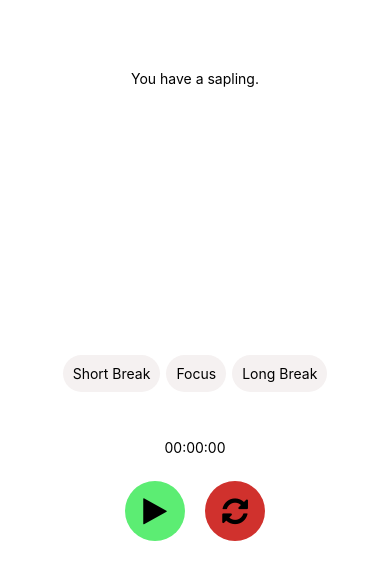
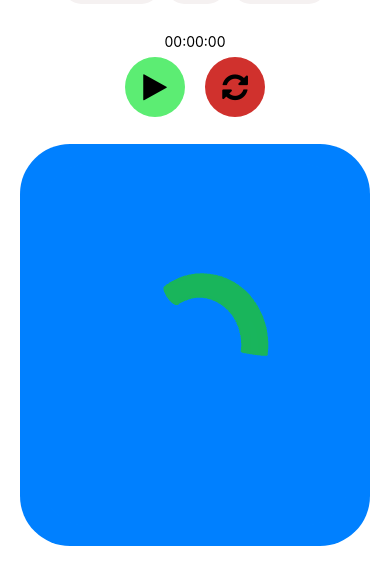
Before and after one commit to GrantGrowcott/Pomodoro-Project, a React Native app in the folder pomodoro-app/: screen / in a window 390 px wide. Shown: the part 278-841 px from the top of the page. Built offline with nearby package versions, Linux system fonts and the light colour scheme.

Commit message:
No Trees... Torus reigns now.

```diff
--- a/pomodoro-app/App.tsx
+++ b/pomodoro-app/App.tsx
@@ -3,7 +3,7 @@ import { View } from "react-native";
 import { Provider } from "react-redux";
 import { store } from "./assets/redux/Store";
 import Task from "./assets/components/task";
-import Tree from "./assets/components/tree";
+import TorusDisplay from "./assets/components/TorusDisplay";
 import Timer from "./assets/components/timer";
 import { styles } from "./assets/styles/styles";
 
@@ -12,9 +12,11 @@ export default function App() {
     <Provider store={store}>
       <View style={styles.container}>
         <Task />
-        <Tree />
         <Timer />
         <StatusBar style="auto" />
+      </View>
+      <View style={styles.canvasContainer}>
+        <TorusDisplay />
       </View>
     </Provider>
   );
--- /dev/null
+++ b/pomodoro-app/assets/components/Torus.tsx
@@ -0,0 +1,59 @@
+import { Mesh } from "three";
+import { useRef } from "react";
+import { useFrame } from "@react-three/fiber";
+import { useDispatch } from "react-redux";
+import { useAppSelector } from "../redux/useApp";
+import { arcIncrement } from "../redux/slices/TorusArc_Slice";
+
+interface TorusProps {
+  arc: number;
+}
+
+const Torus = ({ arc }: TorusProps) => {
+  const ref = useRef<Mesh>([]);
+  const dispatch = useDispatch();
+  const torusArc = useAppSelector((state) => state.torusArc.value);
+
+  const phaseCheck = (arc: number) => {
+    switch (arc) {
+      case 1:
+        return Math.PI * 0.7;
+      case 2:
+        return Math.PI * 1.5;
+      case 3:
+        return Math.PI * 2;
+    }
+  };
+
+  const onClickHandler = () => {
+    if (torusArc != 3) {
+      dispatch(arcIncrement());
+    }
+  };
+
+  const rotate = () => {
+    useFrame((state, delta) => {
+      ref.current.rotation.y += delta * 0.5;
+      ref.current.rotation.z += delta * 0.2;
+    });
+  };
+
+  // useFrames calls
+
+  rotate();
+
+  return (
+    <mesh
+      castShadow={true}
+      receiveShadow={true}
+      ref={ref}
+      position={[0, 0, -10]}
+      onClick={() => onClickHandler()}
+    >
+      <torusGeometry args={[5, 1, 16, 32, phaseCheck(arc)]} />
+      <meshStandardMaterial color="#00cc66" />
+    </mesh>
+  );
+};
+
+export default Torus;
--- /dev/null
+++ b/pomodoro-app/assets/components/TorusDisplay.tsx
@@ -0,0 +1,32 @@
+import { View, Text } from "react-native";
+import { styles } from "../styles/styles";
+import { useAppSelector } from "../redux/useApp";
+import { useDispatch } from "react-redux";
+import { Canvas, useThree } from "@react-three/fiber";
+import Torus from "./Torus";
+
+const TorusDisplay = () => {
+  // No more Tree - Torus is the way now.
+  const dispatch = useDispatch();
+  const torusArc = useAppSelector((state) => state.torusArc.value);
+
+  const torusSpawn = () => {
+    console.log("Torus spawning");
+
+    return <Torus arc={torusArc} />;
+  };
+
+  return (
+    <>
+      <View style={styles.canvasContainer}>
+        <Canvas camera={{ position: [0, 0, 10] }}>
+          <ambientLight intensity={2} />
+          <pointLight position={[0, 0, 10]} intensity={5} />
+          {torusSpawn()}
+        </Canvas>
+      </View>
+    </>
+  );
+};
+
+export default TorusDisplay;
--- a/pomodoro-app/assets/components/tree.tsx
+++ /dev/null
@@ -1,28 +0,0 @@
-import { View, Text } from "react-native";
-import { styles } from "../styles/styles";
-import { useAppSelector } from "../redux/useApp";
-import { useDispatch } from "react-redux";
-
-const Tree = () => {
-  // Dispatch and treePhase will be used later in conjunction
-  // with React3F to display a 3D model of the tree phases.
-  // Sapling - Plant - Tree
-  const dispatch = useDispatch();
-  const treePhase = useAppSelector((state) => state.treePhase.value);
-
-  // Keepin' it text based for now.
-  const treePhaseCheck = (phaseValue: number) => {
-    switch (phaseValue) {
-      case 1:
-        return <Text>You have a sapling.</Text>;
-      case 2:
-        return <Text>You have a plant.</Text>;
-      case 3:
-        return <Text>You have a tree.</Text>;
-    }
-  };
-
-  return <View style={styles.taskContainer}>{treePhaseCheck(treePhase)}</View>;
-};
-
-export default Tree;
--- a/pomodoro-app/assets/redux/Store.tsx
+++ b/pomodoro-app/assets/redux/Store.tsx
@@ -1,8 +1,8 @@
 import { configureStore } from "@reduxjs/toolkit";
-import treePhaseReducer from "./slices/TreePhase_Slice";
+import torusArcSlice from "./slices/TorusArc_Slice";
 
 export const store = configureStore({
-  reducer: { treePhase: treePhaseReducer },
+  reducer: { torusArc: torusArcSlice },
 });
 
 export type RootState = ReturnType<typeof store.getState>;
--- /dev/null
+++ b/pomodoro-app/assets/redux/slices/TorusArc_Slice.tsx
@@ -0,0 +1,27 @@
+import { createSlice } from "@reduxjs/toolkit";
+import type { RootState } from "../Store";
+
+// Target Counter
+interface TorusArcState {
+  value: number;
+}
+
+const initialState: TorusArcState = {
+  value: 1,
+};
+
+export const torusArcSlice = createSlice({
+  name: "torusArc",
+  initialState,
+  reducers: {
+    arcIncrement: (state) => {
+      state.value += 1;
+    },
+  },
+});
+
+export const { arcIncrement } = torusArcSlice.actions;
+
+export default torusArcSlice.reducer;
+
+// Target Counter
--- a/pomodoro-app/assets/redux/slices/TreePhase_Slice.tsx
+++ /dev/null
@@ -1,29 +0,0 @@
-import { createSlice } from "@reduxjs/toolkit";
-import type { RootState } from "../Store";
-
-// Target Counter
-interface TreePhaseState {
-  value: number;
-}
-
-const initialState: TreePhaseState = {
-  value: 1,
-};
-
-export const treePhaseSlice = createSlice({
-  name: "treePhase",
-  initialState,
-  reducers: {
-    phaseIncrement: (state) => {
-      state.value += 1;
-    },
-  },
-});
-
-export const { phaseIncrement } = treePhaseSlice.actions;
-
-/* export const selectCount = (state: RootState) => state.treePhase.value; */
-
-export default treePhaseSlice.reducer;
-
-// Target Counter
--- a/pomodoro-app/assets/styles/styles.tsx
+++ b/pomodoro-app/assets/styles/styles.tsx
@@ -1,39 +1,38 @@
 import { StyleSheet } from "react-native";
-
 
 export const styles = StyleSheet.create({
   container: {
     flex: 1,
-      backgroundColor: '#fff',
-      alignItems: 'center',
-      justifyContent: 'flex-start',
+    backgroundColor: "#fff",
+    alignItems: "center",
+    justifyContent: "flex-start",
   },
 
   taskContainer: {
     flex: 1,
-        width: '100%',
+    width: "100%",
     marginTop: 50,
-        alignItems: 'center',
-        justifyContent: 'flex-start',
+    alignItems: "center",
+    justifyContent: "flex-start",
   },
 
-    focusFont : {
-        fontSize: 20
+  focusFont: {
+    fontSize: 20,
   },
 
   dropdownStyle: {
-        width: '40%',
-        alignSelf: 'center',
+    width: "40%",
+    alignSelf: "center",
     marginTop: 10,
     minHeight: 40,
   },
 
   taskInput: {
-        width: '85%',
+    width: "85%",
     marginTop: 20,
     backgroundColor: "#f5f1f1",
-        textAlign: 'center',
-        borderRadius: 20
+    textAlign: "center",
+    borderRadius: 20,
   },
 
   // Timer styles
@@ -41,8 +40,7 @@ export const styles = StyleSheet.create({
   timerContainer: {
     flex: 1,
     flexDirection: "row",
-        alignItems: 'center'
-
+    alignItems: "center",
   },
 
   button: {
@@ -50,33 +48,40 @@ export const styles = StyleSheet.create({
     borderRadius: 30,
     width: 60,
     height: 60,
-        justifyContent: 'center',
-        alignItems: 'center',
+    justifyContent: "center",
+    alignItems: "center",
   },
 
-    timeButton:{
+  timeButton: {
     backgroundColor: "#f5f1f1",
-        justifyContent: 'center',
-        alignItems: 'center',
+    justifyContent: "center",
+    alignItems: "center",
     padding: 10,
     borderRadius: 30,
-        marginHorizontal: 3
-
+    marginHorizontal: 3,
   },
 
   startColor: {
-        backgroundColor: "#5ced73"
+    backgroundColor: "#5ced73",
   },
 
-    stopColor : {
-        backgroundColor: "#D0312D"
-
+  stopColor: {
+    backgroundColor: "#D0312D",
   },
   gap: {
-        width: 10
+    width: 10,
   },
 
-    timerMargin : {
-        marginBottom: 10
-    }
+  timerMargin: {
+    marginBottom: 10,
+  },
+
+  // R3F Canvas Styles
+
+  canvasContainer: {
+    flex: 1,
+    backgroundColor: "#0080ff",
+    borderRadius: 50,
+    margin: 20,
+  },
 });
--- a/pomodoro-app/package.json
+++ b/pomodoro-app/package.json
@@ -11,7 +11,9 @@
   "dependencies": {
     "@react-three/fiber": "^8.14.3",
     "@reduxjs/toolkit": "^1.9.6",
+    "@types/three": "^0.156.0",
     "expo": "~49.0.11",
+    "expo-gl": "~13.0.1",
     "expo-status-bar": "~1.6.0",
     "react": "18.2.0",
     "react-native": "0.72.4",
```
Also changed, not shown: 1 other file (tests, documents, lock files or other folders). Lines whose indentation alone changed are shown as unchanged.
